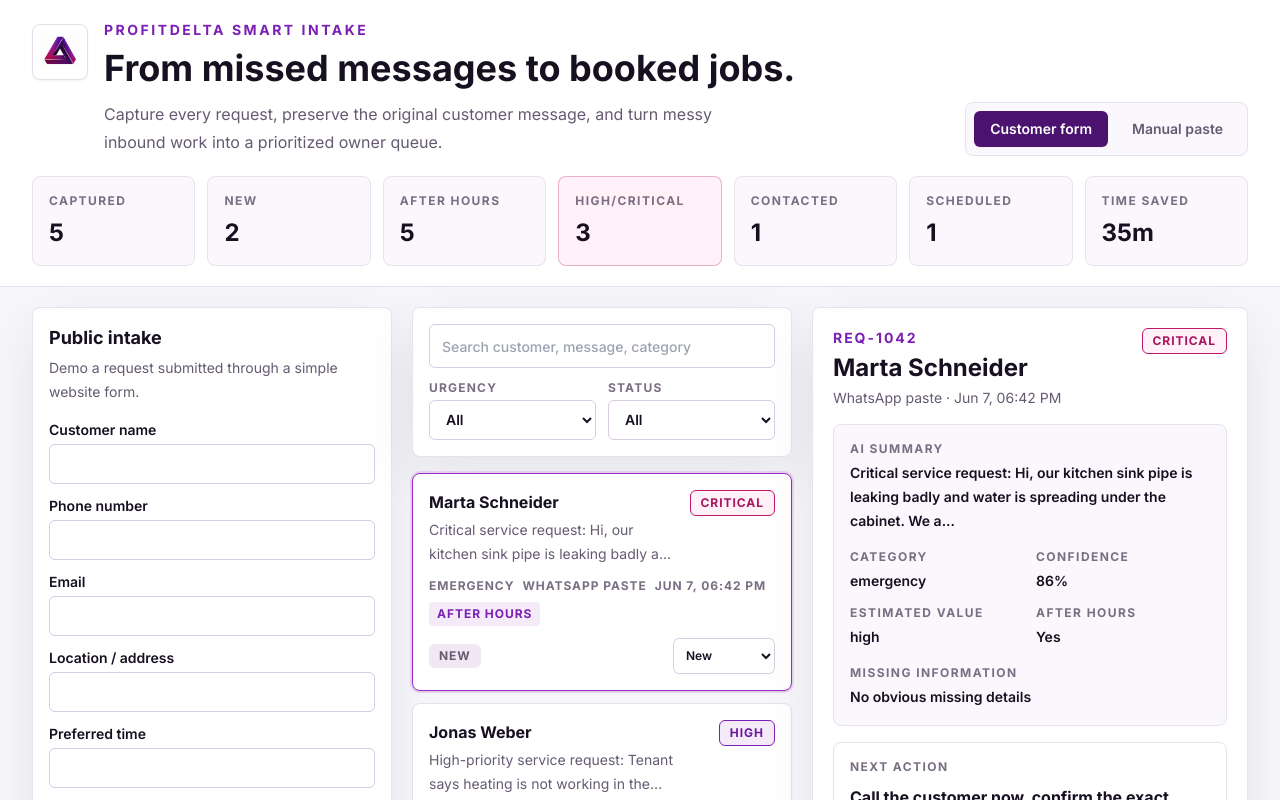
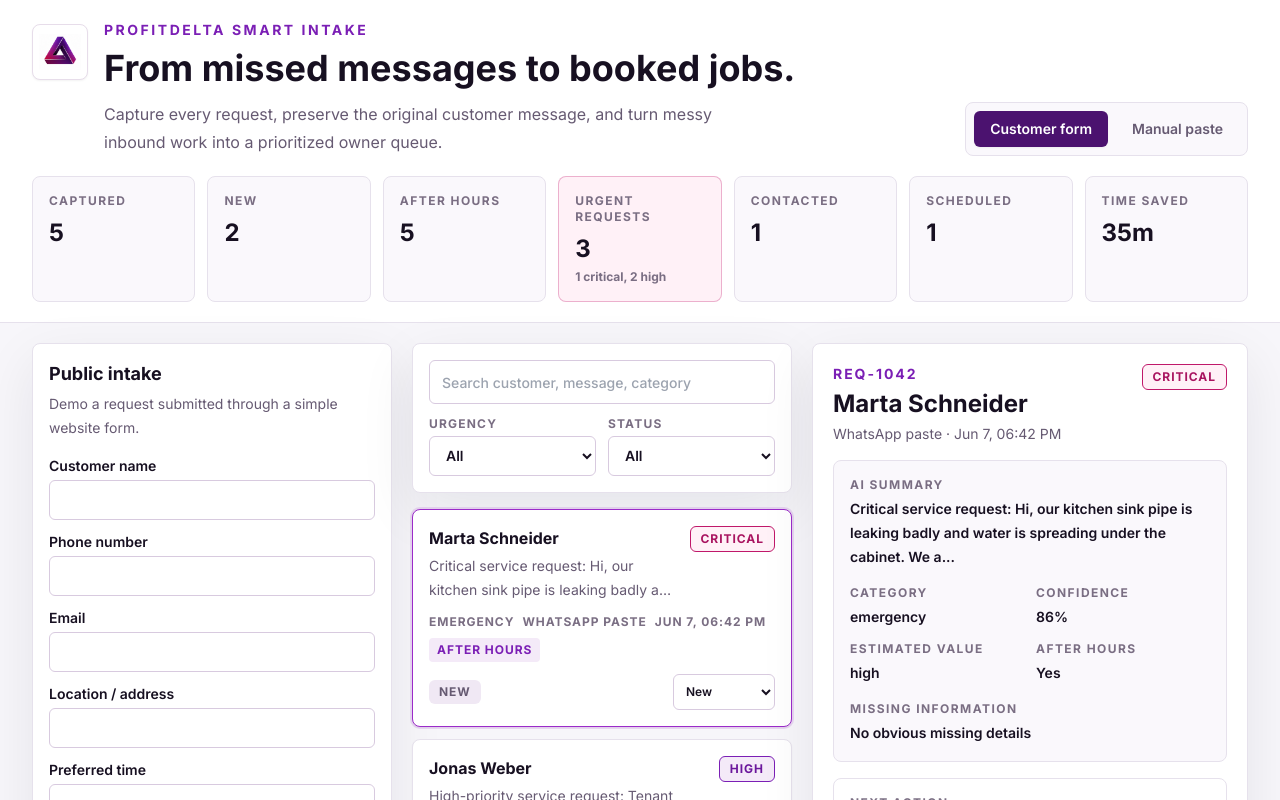
Before and after one commit to giliyoffe/profitdelta-smart-intake-poc, a Next.js app: page / in a window 1280 px wide. Shown: the top 800 px of the page. Built offline with nearby package versions, Linux system fonts and the light colour scheme.

Commit message:
Clarify urgent request metric breakdown

```diff
--- a/components/SmartIntakeApp.tsx
+++ b/components/SmartIntakeApp.tsx
@@ -362,6 +362,8 @@ export function SmartIntakeApp() {
     total: requests.length,
     new: requests.filter((request) => request.status === "new").length,
     afterHours: requests.filter((request) => request.is_after_hours).length,
+    critical: requests.filter((request) => request.ai_urgency === "critical").length,
+    high: requests.filter((request) => request.ai_urgency === "high").length,
     urgent: requests.filter((request) => request.ai_urgency === "high" || request.ai_urgency === "critical").length,
     contacted: requests.filter((request) => request.status === "contacted").length,
     scheduled: requests.filter((request) => request.status === "scheduled").length,
@@ -433,7 +435,7 @@ export function SmartIntakeApp() {
             <Metric label="Captured" value={metrics.total} />
             <Metric label="New" value={metrics.new} />
             <Metric label="After hours" value={metrics.afterHours} />
-            <Metric label="High/Critical" value={metrics.urgent} highlight />
+            <Metric label="Urgent requests" value={metrics.urgent} note={`${metrics.critical} critical, ${metrics.high} high`} highlight />
             <Metric label="Contacted" value={metrics.contacted} />
             <Metric label="Scheduled" value={metrics.scheduled} />
             <Metric label="Time saved" value={`${metrics.timeSaved}m`} />
@@ -595,11 +597,22 @@ export function SmartIntakeApp() {
   );
 }
 
-function Metric({ label, value, highlight = false }: { label: string; value: string | number; highlight?: boolean }) {
+function Metric({
+  label,
+  value,
+  note,
+  highlight = false
+}: {
+  label: string;
+  value: string | number;
+  note?: string;
+  highlight?: boolean;
+}) {
   return (
     <div className={`rounded-lg border p-4 ${highlight ? "border-[#C0186A]/30 bg-[#FFF1F7]" : "border-[#E6E1EC] bg-[#FAF8FC]"}`}>
       <p className="text-xs font-bold uppercase tracking-[0.12em] text-[#7A6E83]">{label}</p>
       <p className="mt-2 text-2xl font-bold tracking-normal text-[#171021]">{value}</p>
+      {note ? <p className="mt-1 text-xs font-bold text-[#7A6E83]">{note}</p> : null}
     </div>
   );
 }
```
